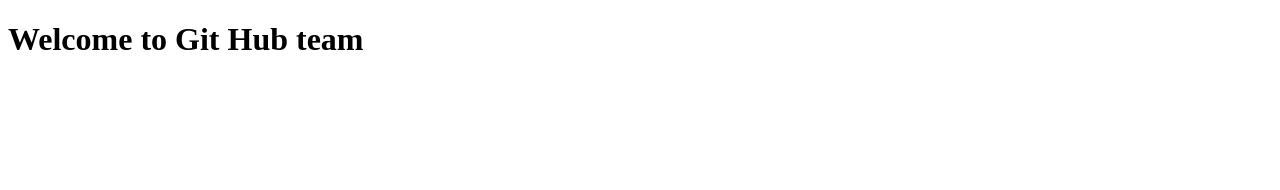
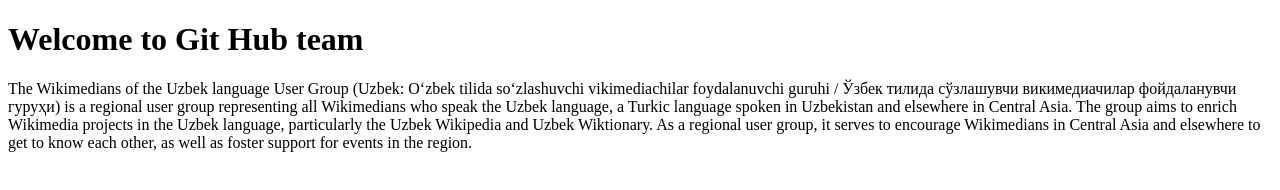
Before and after one commit to Muhammadaziz-Tolqinboyev/teamwork, a plain HTML site: page index.html in a window 1280 px wide. Drawn offline with Linux system fonts and the light colour scheme.

Commit message:
Add some tags in HTML file

```diff
--- a/index.html
+++ b/index.html
@@ -7,5 +7,8 @@
 </head>
 <body>
   <h1>Welcome to Git Hub team</h1>
+  <p class="desc">
+    The Wikimedians of the Uzbek language User Group (Uzbek: Oʻzbek tilida soʻzlashuvchi vikimediachilar foydalanuvchi guruhi / Ўзбек тилида сўзлашувчи викимедиачилар фойдаланувчи гуруҳи) is a regional user group representing all Wikimedians who speak the Uzbek language, a Turkic language spoken in Uzbekistan and elsewhere in Central Asia. The group aims to enrich Wikimedia projects in the Uzbek language, particularly the Uzbek Wikipedia and Uzbek Wiktionary. As a regional user group, it serves to encourage Wikimedians in Central Asia and elsewhere to get to know each other, as well as foster support for events in the region.
+  </p>
 </body>
 </html>
```
